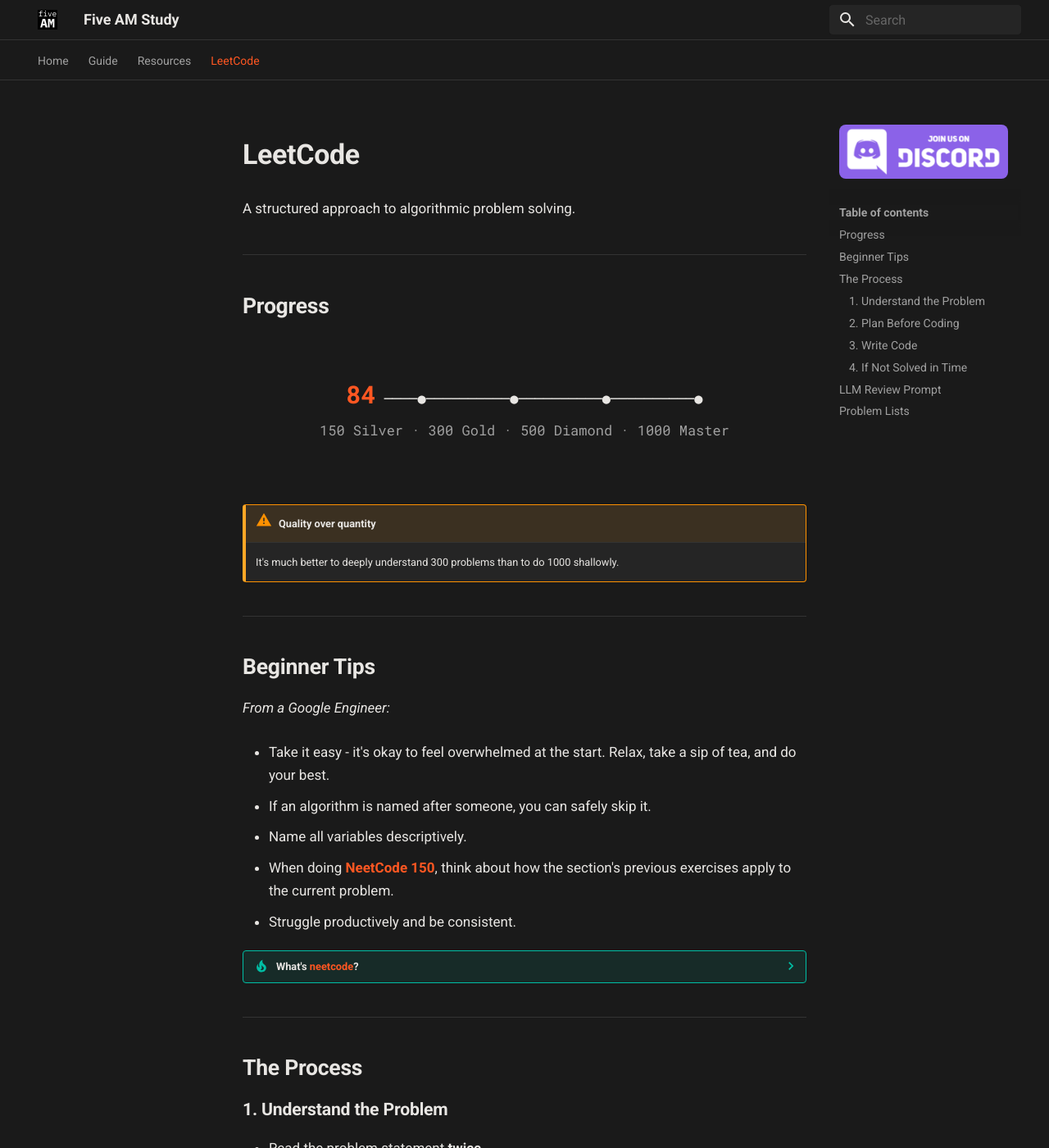
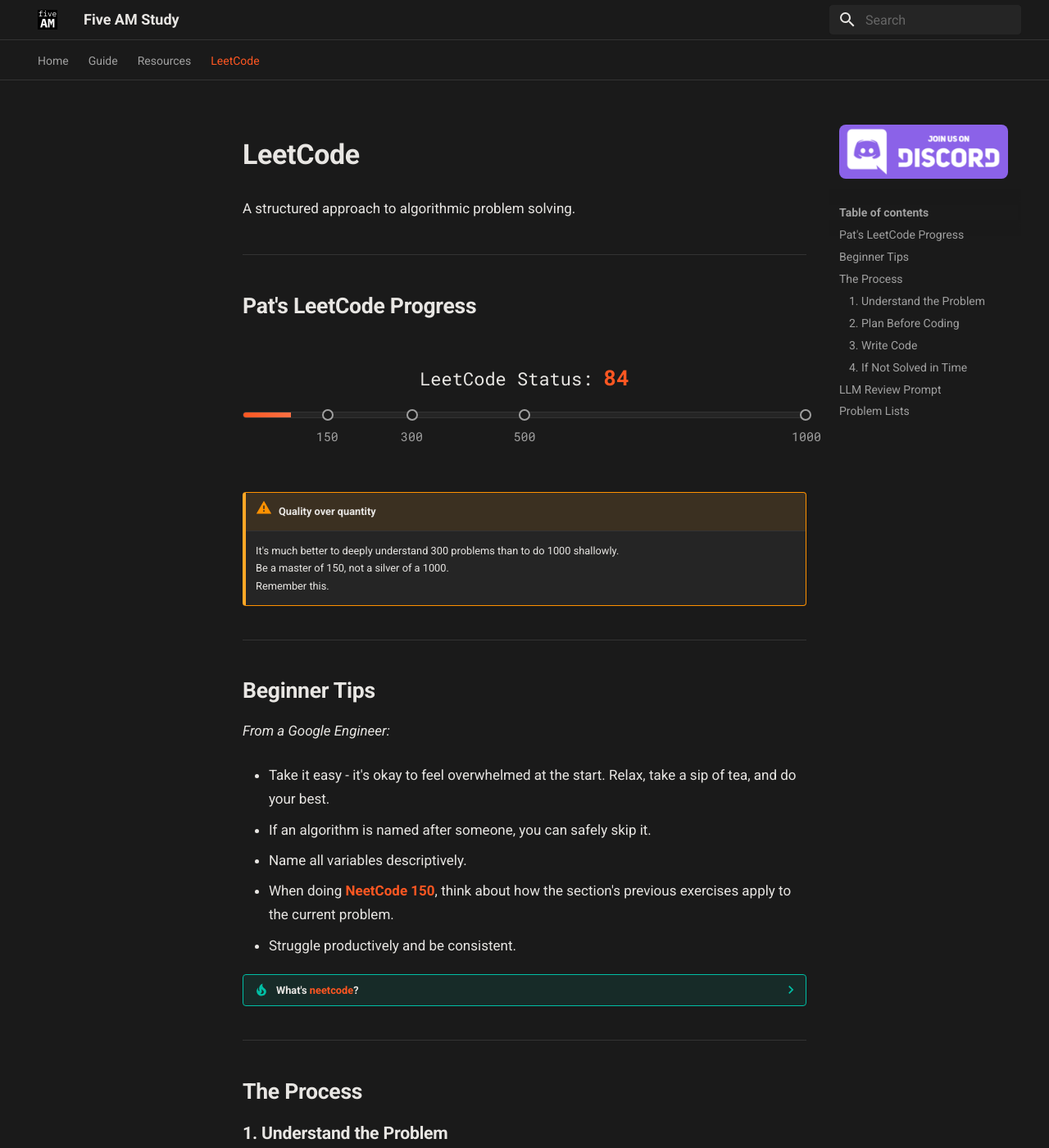
Before and after one commit to five-am-study/Five-AM-Study-Website, an MkDocs documentation site: the page built from docs/leetcode.md, in a window 1280 px wide and 1400 px high. Shown: the whole window at 82% size. Built offline with MkDocs 1.6.1 and Material for MkDocs 9.7.7, drawn with Linux system fonts in a browser that asks for light colours.

Commit message:
add(text): expanded sections

```diff
--- a/docs/leetcode.md
+++ b/docs/leetcode.md
@@ -4,15 +4,29 @@ A structured approach to algorithmic problem solving.
 
 ---
 
-## Progress
+## Pat's LeetCode Progress
 
-<div class="progress-track" markdown>
-<span class="current">84</span> ────●──────────●──────────●──────────●
-<span class="milestones">150 Silver · 300 Gold · 500 Diamond · 1000 Master</span>
+<div class="progress-track">
+<div class="progress-status">LeetCode Status: <span class="progress-count">84</span></div>
+<div class="progress-bar-container">
+<div class="progress-bar-fill" style="width: 8.4%;"></div>
+<div class="progress-checkpoint" style="left: 15%;" data-label="150 Silver"></div>
+<div class="progress-checkpoint" style="left: 30%;" data-label="300 Gold"></div>
+<div class="progress-checkpoint" style="left: 50%;" data-label="500 Diamond"></div>
+<div class="progress-checkpoint" style="left: 100%;" data-label="1000 Master"></div>
+</div>
+<div class="progress-labels">
+<span style="left: 15%;">150</span>
+<span style="left: 30%;">300</span>
+<span style="left: 50%;">500</span>
+<span style="left: 100%;">1000</span>
+</div>
 </div>
 
 !!! warning "Quality over quantity"
     It's much better to deeply understand 300 problems than to do 1000 shallowly.
+    Be a master of 150, not a silver of a 1000.
+    Remember this.
 
 ---
 
--- a/docs/stylesheets/extra.css
+++ b/docs/stylesheets/extra.css
@@ -458,19 +458,114 @@ a:hover {
 
 .progress-track {
     font-family: var(--md-code-font-family);
-    text-align: center;
     padding: 1.5rem 0;
 }
 
-.progress-track .current {
+.progress-status {
+    text-align: center;
+    color: var(--5am-text);
+    font-size: 1.1rem;
+    margin-bottom: 1rem;
+}
+
+.progress-status .progress-count {
     color: var(--5am-accent);
     font-weight: 700;
-    font-size: 1.5rem;
+    font-size: 1.3rem;
 }
 
-.progress-track .milestones {
-    display: block;
+.progress-bar-container {
+    position: relative;
+    height: 8px;
+    background-color: var(--5am-bg-surface);
+    border-radius: 4px;
+    border: 1px solid var(--5am-border);
+    margin: 0 auto;
+    max-width: 100%;
+}
+
+.progress-bar-fill {
+    position: absolute;
+    left: 0;
+    top: 0;
+    height: 100%;
+    background: linear-gradient(
+        90deg,
+        var(--5am-accent),
+        var(--5am-accent-hover)
+    );
+    border-radius: 4px 0 0 4px;
+    transition: width 0.3s ease;
+}
+
+.progress-checkpoint {
+    position: absolute;
+    top: 50%;
+    transform: translate(-50%, -50%);
+    width: 14px;
+    height: 14px;
+    background-color: var(--5am-bg);
+    border: 2px solid var(--5am-text-muted);
+    border-radius: 50%;
+    z-index: 1;
+    cursor: pointer;
+    transition: all 0.2s ease;
+}
+
+.progress-checkpoint:hover {
+    transform: translate(-50%, -50%) scale(1.3);
+    border-color: var(--5am-accent);
+    box-shadow: 0 0 8px rgba(255, 87, 34, 0.4);
+}
+
+.progress-checkpoint::after {
+    content: attr(data-label);
+    position: absolute;
+    top: -28px;
+    left: 50%;
+    transform: translateX(-50%);
+    white-space: nowrap;
+    font-size: 0.75rem;
+    color: var(--5am-text);
+    background-color: var(--5am-bg-surface);
+    padding: 0.2rem 0.5rem;
+    border-radius: var(--5am-border-radius);
+    border: 1px solid var(--5am-border);
+    opacity: 0;
+    pointer-events: none;
+    transition: opacity 0.2s ease;
+}
+
+.progress-checkpoint:hover::after {
+    opacity: 1;
+}
+
+/* Passed checkpoints */
+.progress-checkpoint.passed {
+    background-color: var(--5am-accent);
+    border-color: var(--5am-accent);
+}
+
+.progress-checkpoint.passed::before {
+    content: "✓";
+    position: absolute;
+    top: 50%;
+    left: 50%;
+    transform: translate(-50%, -50%);
+    font-size: 0.6rem;
+    color: var(--5am-bg);
+    font-weight: bold;
+}
+
+.progress-labels {
+    position: relative;
+    height: 1.5rem;
+    margin-top: 0.5rem;
+}
+
+.progress-labels span {
+    position: absolute;
+    transform: translateX(-50%);
+    font-size: 0.75rem;
     color: var(--5am-text-muted);
-    font-size: 0.85rem;
-    margin-top: 0.25rem;
 }
```
